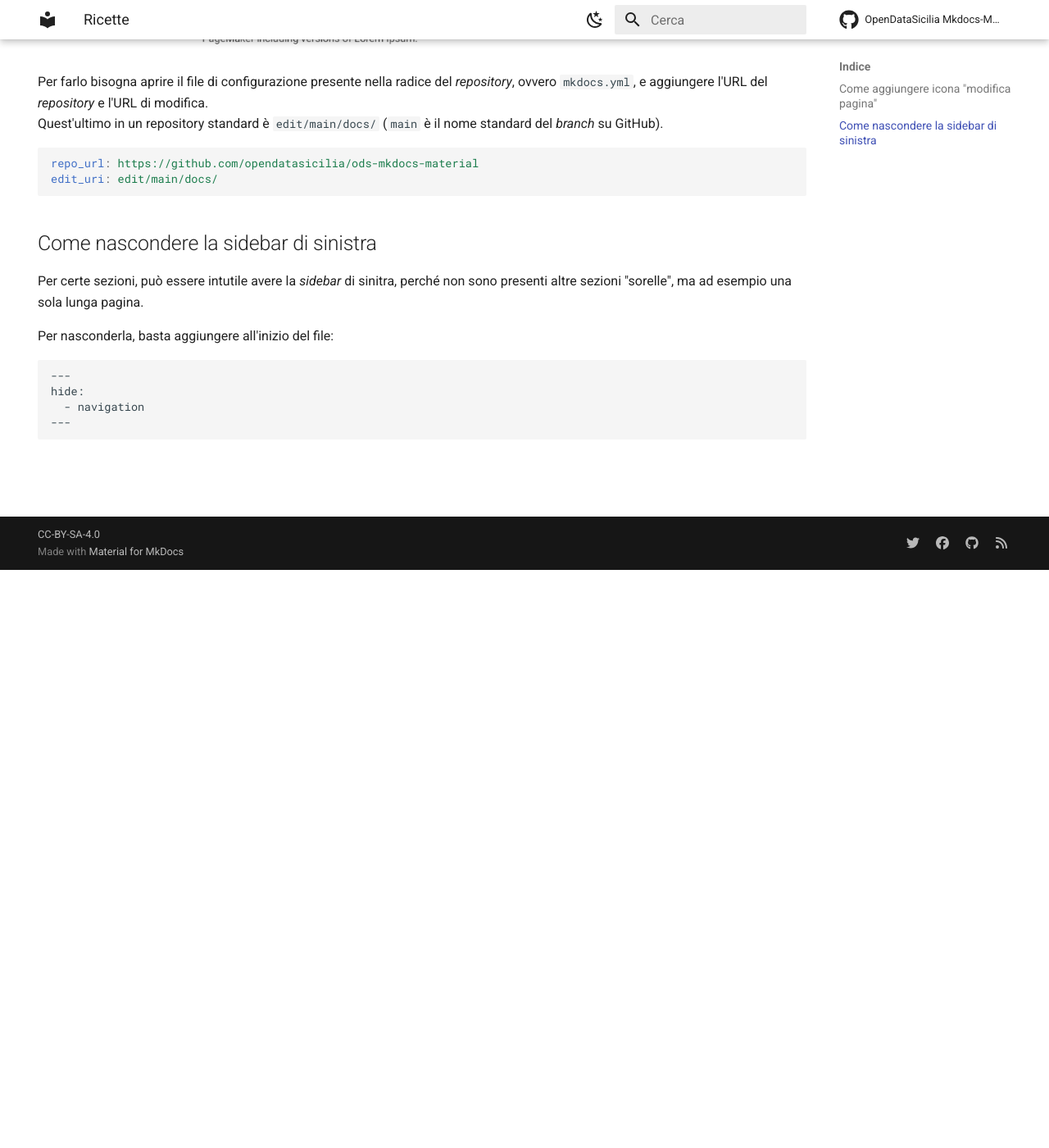
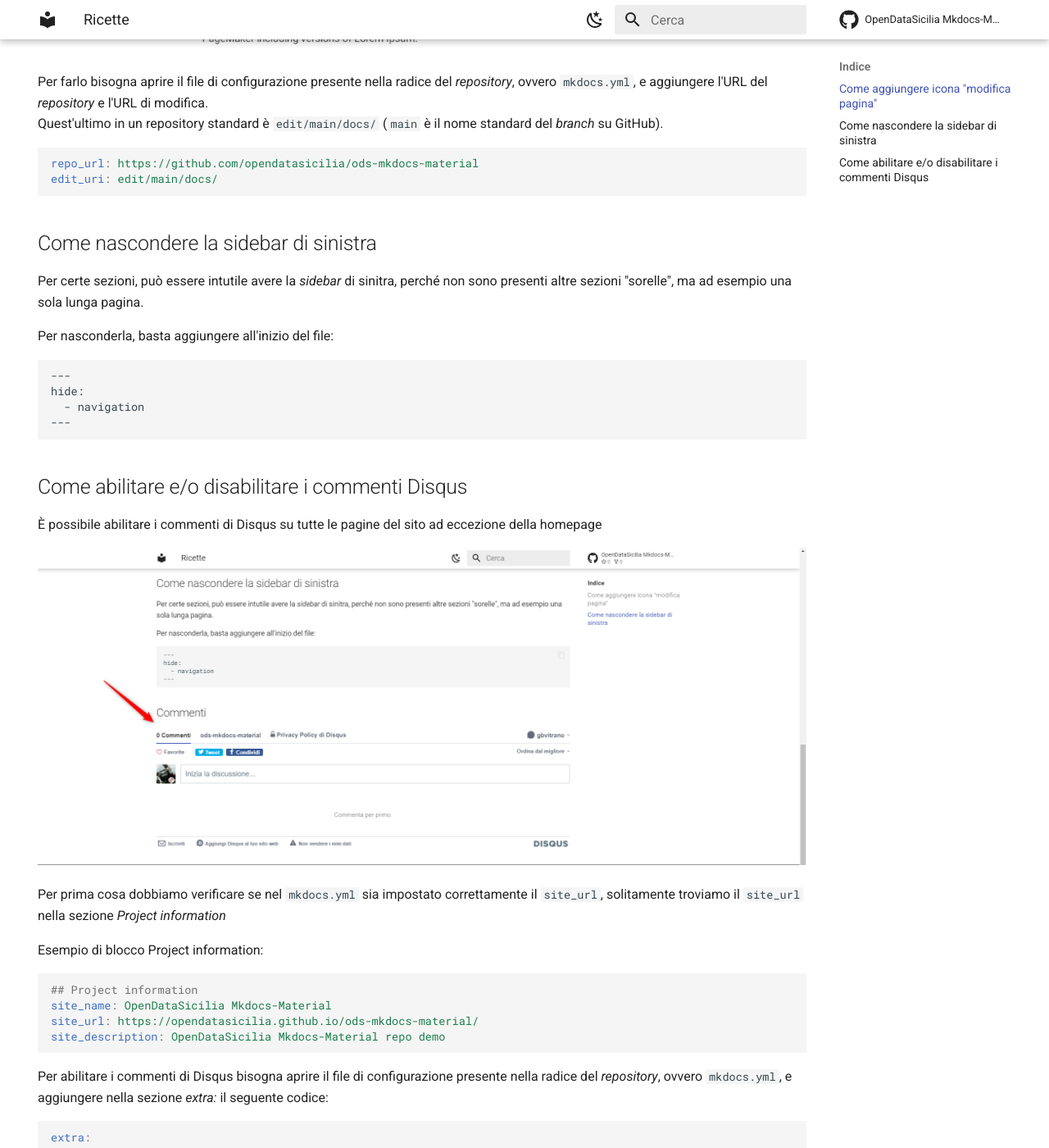
Before and after one commit to opendatasicilia/ods-mkdocs-material, an MkDocs documentation site: the page built from docs/Ricette/index.md, in a window 1280 px wide and 1400 px high, scrolled down 705 px. Shown: the whole window at 82% size. Built offline with MkDocs 1.6.1 and Material for MkDocs 9.7.7, drawn with Linux system fonts in a browser that asks for light colours; comment, search, counter and statistics services are not loaded; some of the changed text lies outside the part shown.

Commit message:
closed #8

````diff
--- a/docs/Ricette/index.md
+++ b/docs/Ricette/index.md
@@ -30,3 +30,45 @@ hide:
   - navigation
 ---
 ```
+## Come abilitare e/o disabilitare i commenti Disqus
+
+È possibile abilitare i commenti di Disqus su tutte le pagine del sito ad eccezione della homepage
+
+![](img/disqus.png)
+
+Per prima cosa dobbiamo verificare se nel `mkdocs.yml` sia impostato correttamente il `site_url`, solitamente troviamo il `site_url` nella sezione *Project information*
+
+Esempio di blocco Project information:
+
+```yaml
+## Project information
+site_name: OpenDataSicilia Mkdocs-Material
+site_url: https://opendatasicilia.github.io/ods-mkdocs-material/
+site_description: OpenDataSicilia Mkdocs-Material repo demo
+```
+
+Per abilitare i commenti di Disqus bisogna aprire il file di configurazione presente nella radice del *repository*, ovvero `mkdocs.yml`, e aggiungere nella sezione *extra:* il seguente codice:
+
+```yaml
+extra:
+  disqus: <shortname>
+```
+
+Esempio:
+
+```yaml
+extra:
+   disqus: ods-mkdocs-material
+```
+Cosa è uno *shortname*?
+Uno *shortname* è l'identificatore univoco assegnato a un sito Disqus. Tutti i commenti pubblicati su un sito sono referenziati con il nome breve. Segui la [guida di Disqus](https://help.disqus.com/en/articles/1717111-what-s-a-shortname) per assegare al tuo sito uno *[shortname](https://help.disqus.com/en/articles/1717111-what-s-a-shortname)*
+
+
+
+Per alcune pagine può essere utile disabilitare commenti, per farlo basta aggiungere all'inizio del file:
+
+```
+---
+disqus: ""
+---
+```
````
Also changed, not shown: docs/Ricette/img/disqus.png (added).
